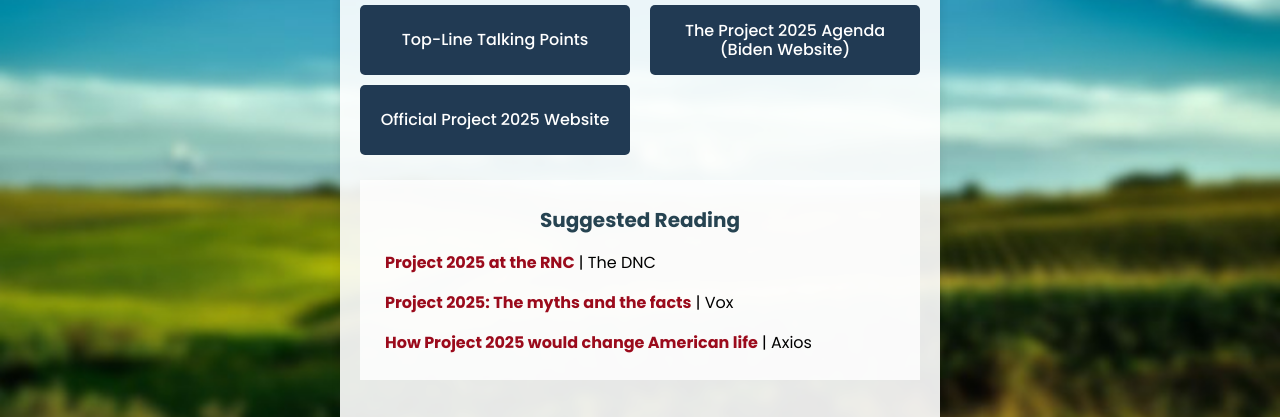
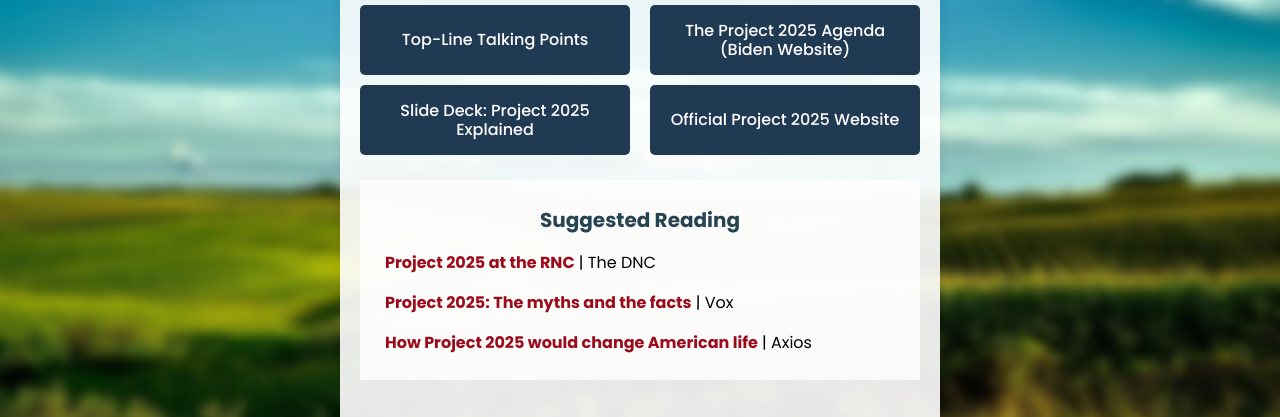
Before and after one commit to wisdems-training/campaign-resources, a plain HTML site: page project-2025.html in a window 1280 px wide. Shown: the part 190-607 px from the top of the page. Drawn offline with Linux system fonts and the light colour scheme.

Commit message:
pj25 new deck

```diff
--- a/project-2025.html
+++ b/project-2025.html
@@ -18,7 +18,8 @@
         <div class="button-row">
             <a href="https://docs.google.com/document/d/1wxDc7qzG8liYBZv5iDo2B9Y0bYBIhadhVCRDZVjrLy8/edit?usp=sharing" class="button" target="_blank">Top-Line Talking Points</a>
 			<a href="https://joebiden.com/project2025/" class="button" target="_blank">The Project 2025 Agenda (Biden Website)</a>
-            <a href="https://www.project2025.org/" class="button" target="_blank">Official Project 2025 Website</a>
+            <a href="https://docs.google.com/presentation/d/1g2BftACJDA14ZSXwQ_2opMpurNLFi1KxTdLC8i9deYw/" class="button" target="_blank">Slide Deck: Project 2025 Explained</a>
+			<a href="https://www.project2025.org/" class="button" target="_blank">Official Project 2025 Website</a>
 
             <div class="full-width">
                 <h3>Suggested Reading</h3>
```
